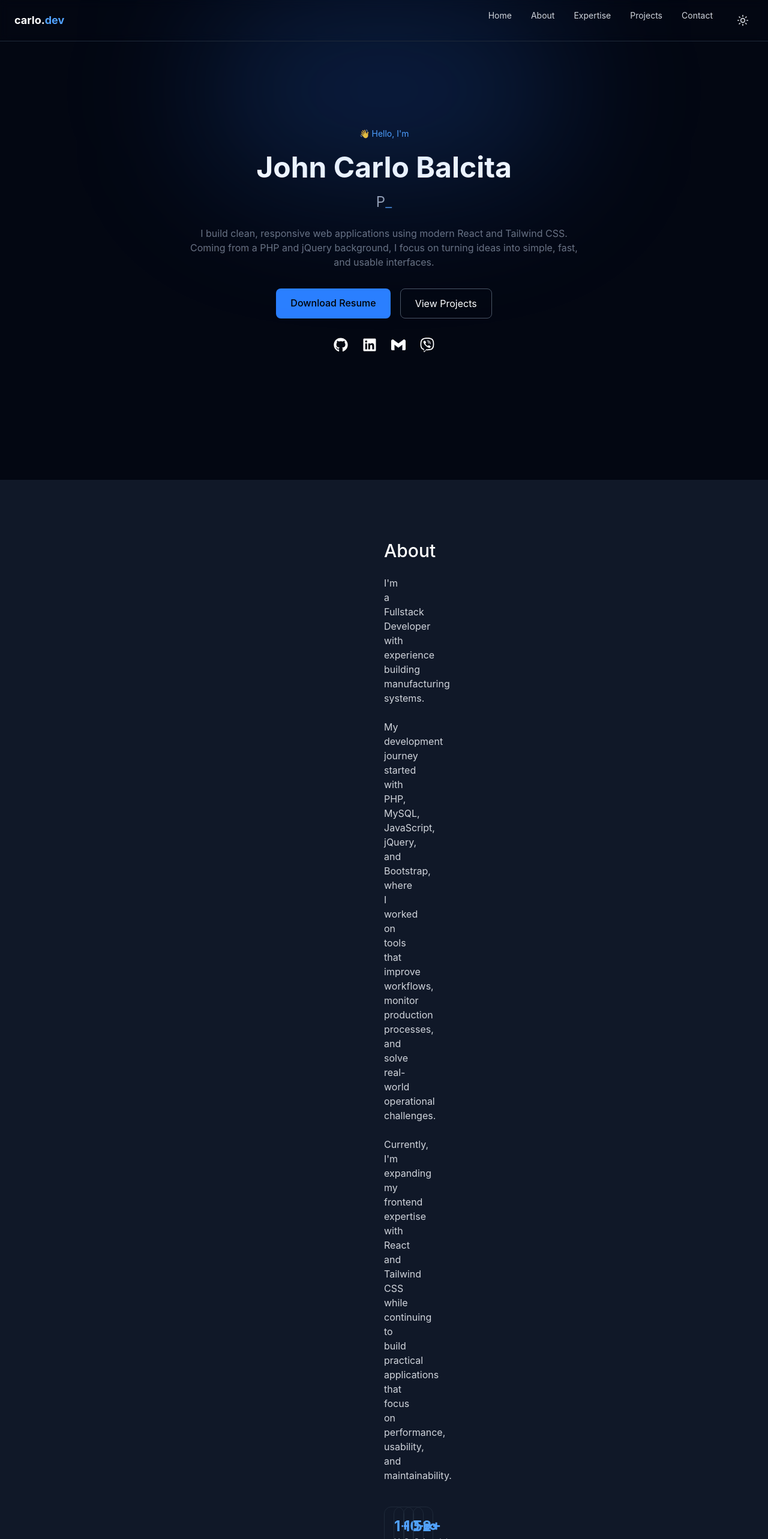
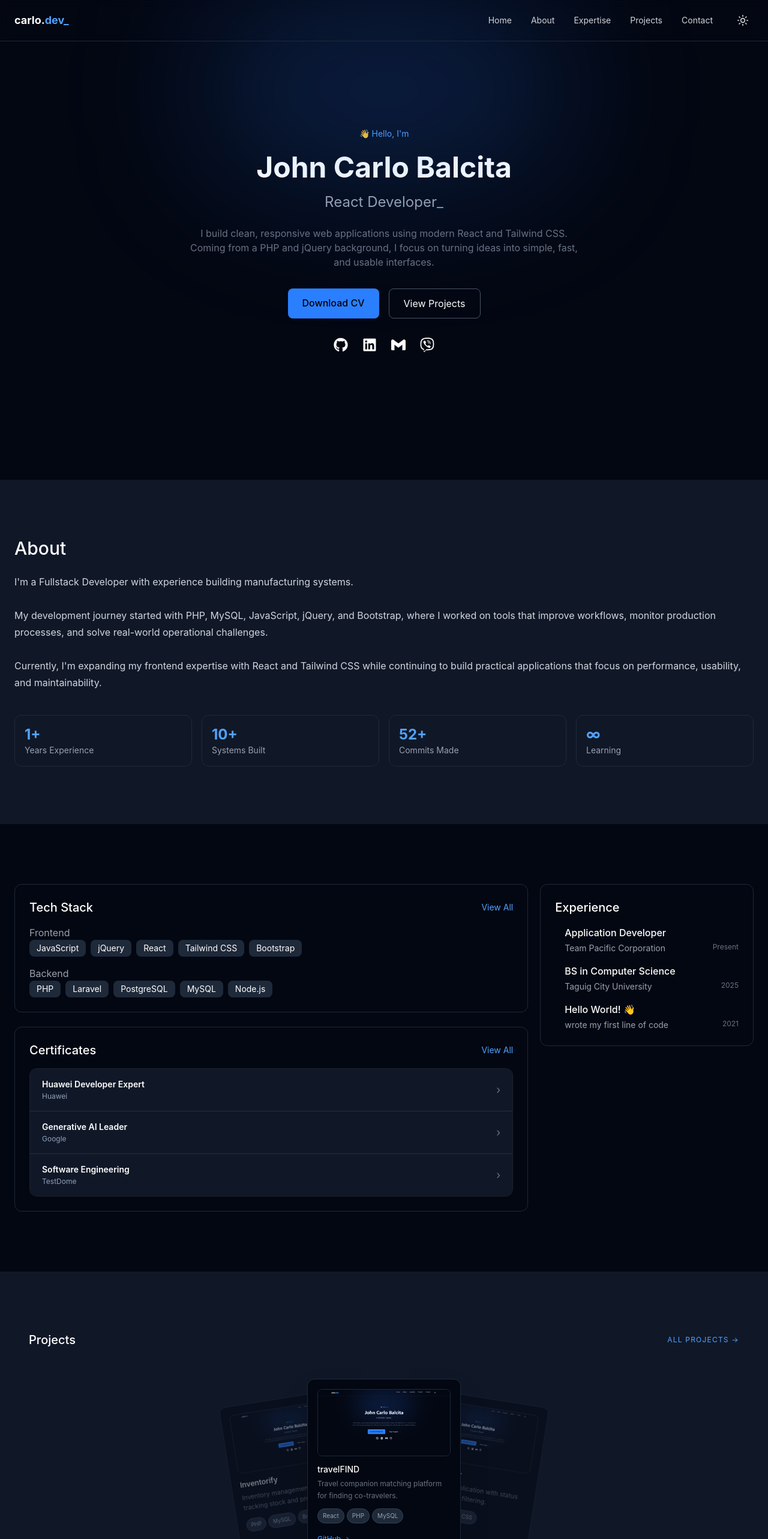
Before and after one commit to KARLO-00/my-portfolio, a React (Vite) app: page / in a window 1280 px wide. Shown: the top 2566 px of the page at 60% size. Built offline with nearby package versions, Linux system fonts and the light colour scheme.

Commit message:
Fix medium screen view

```diff
--- a/src/components/Navbar.jsx
+++ b/src/components/Navbar.jsx
@@ -17,11 +17,11 @@ export default function Navbar({
 
     return (
         <header
-            className={`fixed top-0 left-0 w-full z-50 backdrop-blur border-b px-6
+            className={`fixed top-0 left-0 w-full z-50 backdrop-blur border-b
                 ${darkMode ? "border-gray-800" : "border-gray-200"}
             `}
         >
-            <div className="max-w-7xl mx-auto py-4 flex items-center justify-between">
+            <div className="max-w-7xl mx-auto py-4 px-6 flex items-center justify-between">
 
                 {/* Logo */}
                 <a href="#home" className={`font-bold text-lg
@@ -38,7 +38,7 @@ export default function Navbar({
                         <a
                             key={link.id}
                             href={`#${link.id}`}
-                            className="hover:text-blue-400 transition"
+                            className="hover:text-blue-400 transition mt-2"
                         >
                             {link.label}
                         </a>
--- a/src/sections/About.jsx
+++ b/src/sections/About.jsx
@@ -39,20 +39,20 @@ export default function About({ darkMode }) {
     return (
         <section
             id="about"
-            className={`min-h-auto px-6 py-25 lg:px-160
+            className={`min-h-auto py-24
                 ${darkMode ? "bg-gray-900" : "bg-gray-50"}
             `}
         >
             {/* Container */}
-
+            <div className="max-w-7xl mx-auto px-6">
 
                 {/* LEFT: About Text */}
-            <div className="flex-1">
+                <div className="w-full">
                     <h2 className="text-2xl md:text-3xl font-medium mb-6">
                         About
                     </h2>
 
-                <p className={`"leading-7" ${darkMode ? "text-gray-300" : "text-gray-800"}`}>
+                    <p className={`leading-7 ${darkMode ? "text-gray-300" : "text-gray-800"}`}>
                         I'm a Fullstack Developer with
                         experience building manufacturing systems.
 
@@ -93,7 +93,7 @@ export default function About({ darkMode }) {
                         <p className="text-sm text-gray-400">Learning</p>
                     </div>
                 </div>
-
+            </div>
         </section>
     );
 }
--- a/src/sections/Expertise.jsx
+++ b/src/sections/Expertise.jsx
@@ -54,8 +54,9 @@ export default function Expertise({ darkMode }) {
     return (
         <section
             id="expertise"
-            className={`min-h-auto px-6 lg:px-160 py-25 flex flex-col lg:flex-row gap-5`}
+            className={`min-h-auto py-25`}
         >
+            <div className="flex flex-col lg:flex-row gap-5 max-w-7xl mx-auto px-6">
                 <div className="lg:w-3/4">
 
                     {/* Tech Stack */}
@@ -193,6 +194,8 @@ export default function Expertise({ darkMode }) {
                     </div>
 
                 </div>
+
+            </div>
         </section >
     );
 }
--- a/src/sections/Hero.jsx
+++ b/src/sections/Hero.jsx
@@ -100,7 +100,7 @@ export default function Hero({ darkMode }) {
                         href="#"
                         className="px-6 py-3 bg-blue-500 text-black font-medium rounded-lg hover:bg-blue-400 transition"
                     >
-                        Download Resume
+                        Download CV
                     </a>
 
                     <a
--- a/src/sections/Projects.jsx
+++ b/src/sections/Projects.jsx
@@ -59,9 +59,11 @@ export default function Projects({ darkMode }) {
     };
 
     return (
-        <section id="projects" className={`px-6 py-16 lg:px-160 py-25
+        <section id="projects" className={`py-25
             ${darkMode ? "bg-gray-900" : "bg-gray-50"}
         `}>
+
+            <div className="max-w-5xl lg:max-w-7xl mx-auto px-6 md:px-12">
                 <div className="flex justify-between items-center mb-12">
                     <h2 className="text-xl font-medium">
                         Projects
@@ -82,7 +84,7 @@ export default function Projects({ darkMode }) {
                                 key={project.id}
                                 onClick={() => handleCardClick(i)}
                                 className={`absolute w-64 border rounded-xl p-4 transition-all duration-500 ease-in-out
-                                ${darkMode ? "bg-gray-900 border-gray-800" : "bg-white border-gray-200"}
+                                ${darkMode ? "bg-gray-950 border-gray-800" : "bg-white border-gray-200"}
                                 ${cardStyles[pos]}`}
                             >
 
@@ -140,6 +142,8 @@ export default function Projects({ darkMode }) {
                     })}
                 </div>
 
+            </div>
+
             {lightbox && (
                 <Lightbox
                     images={lightbox.images}
@@ -148,6 +152,7 @@ export default function Projects({ darkMode }) {
                     darkMode={darkMode}
                 />
             )}
+
         </section>
     );
 }
```
Lines whose indentation alone changed are shown as unchanged.
